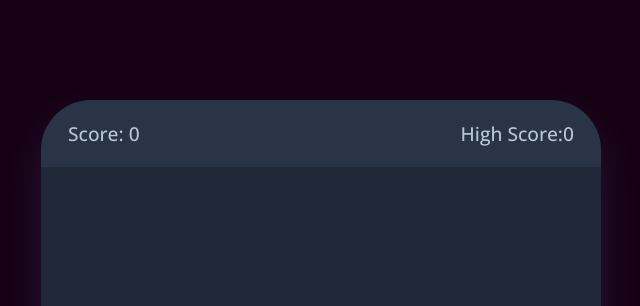
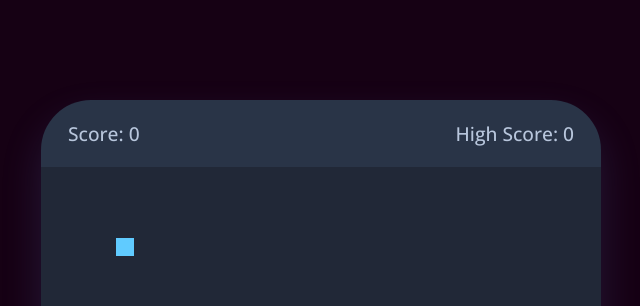
Before and after one commit to Swahastra/Snake-Game-, a plain HTML site: page index.html in a window 1280 px wide. Shown: the top 306 px of the page, 319-959 px from the left. Drawn offline with nearby package versions, Linux system fonts and the light colour scheme.

Commit message:
Update index.html

```diff
--- a/index.html
+++ b/index.html
@@ -7,7 +7,7 @@
     <link rel="stylesheet" href="style.css">
     <meta name="viewport" content="width=device-width, initial-scale=1.0">
     <link rel="stylesheet" href="https://cdnjs.cloudflare.com/ajax/libs/font-awesome/6.3.0/css/all.min.css">
-    <script src="py.js" defer></script>
+    <script src="script.js" defer></script>
   </head>
   <body>
         <div class="wrapper">
```
